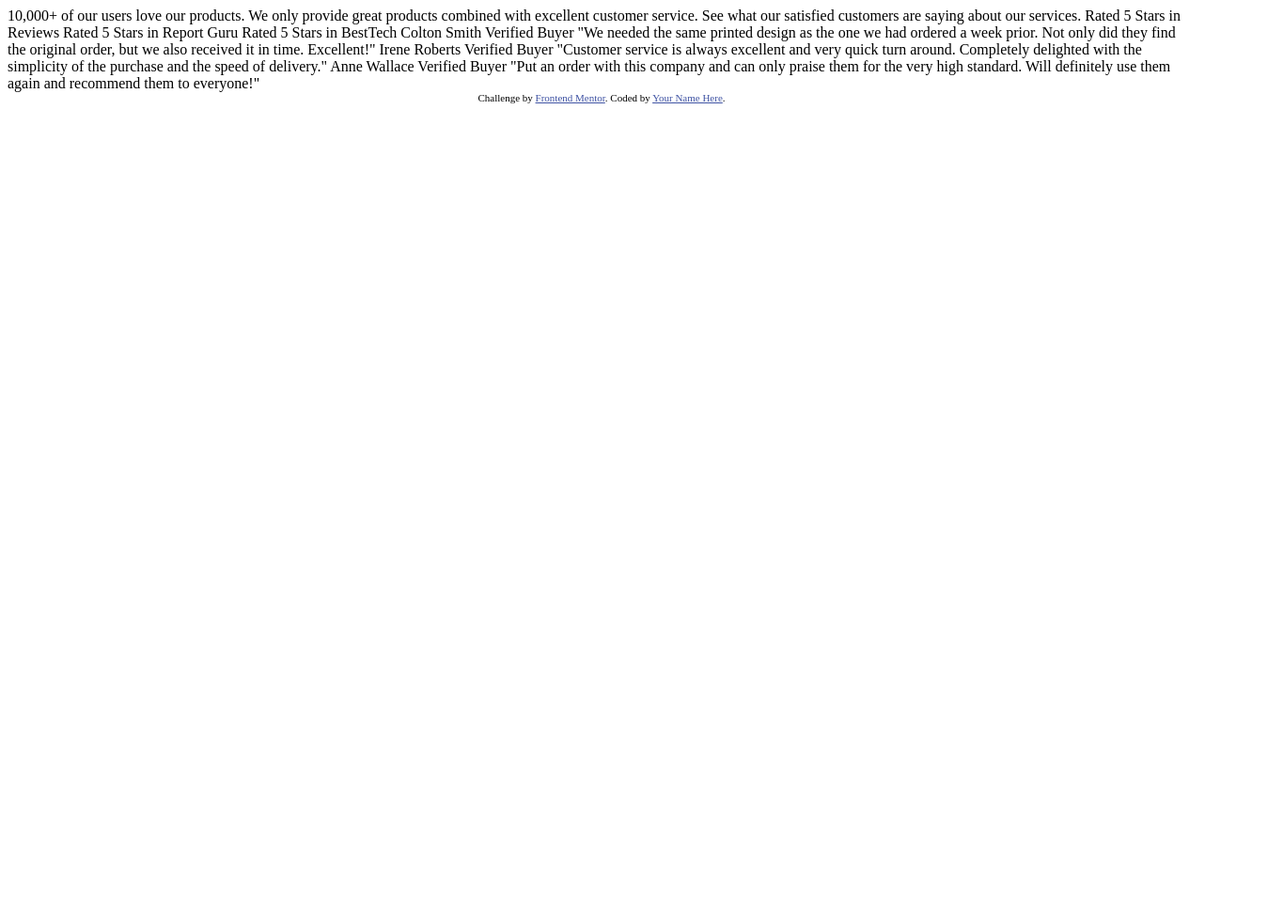
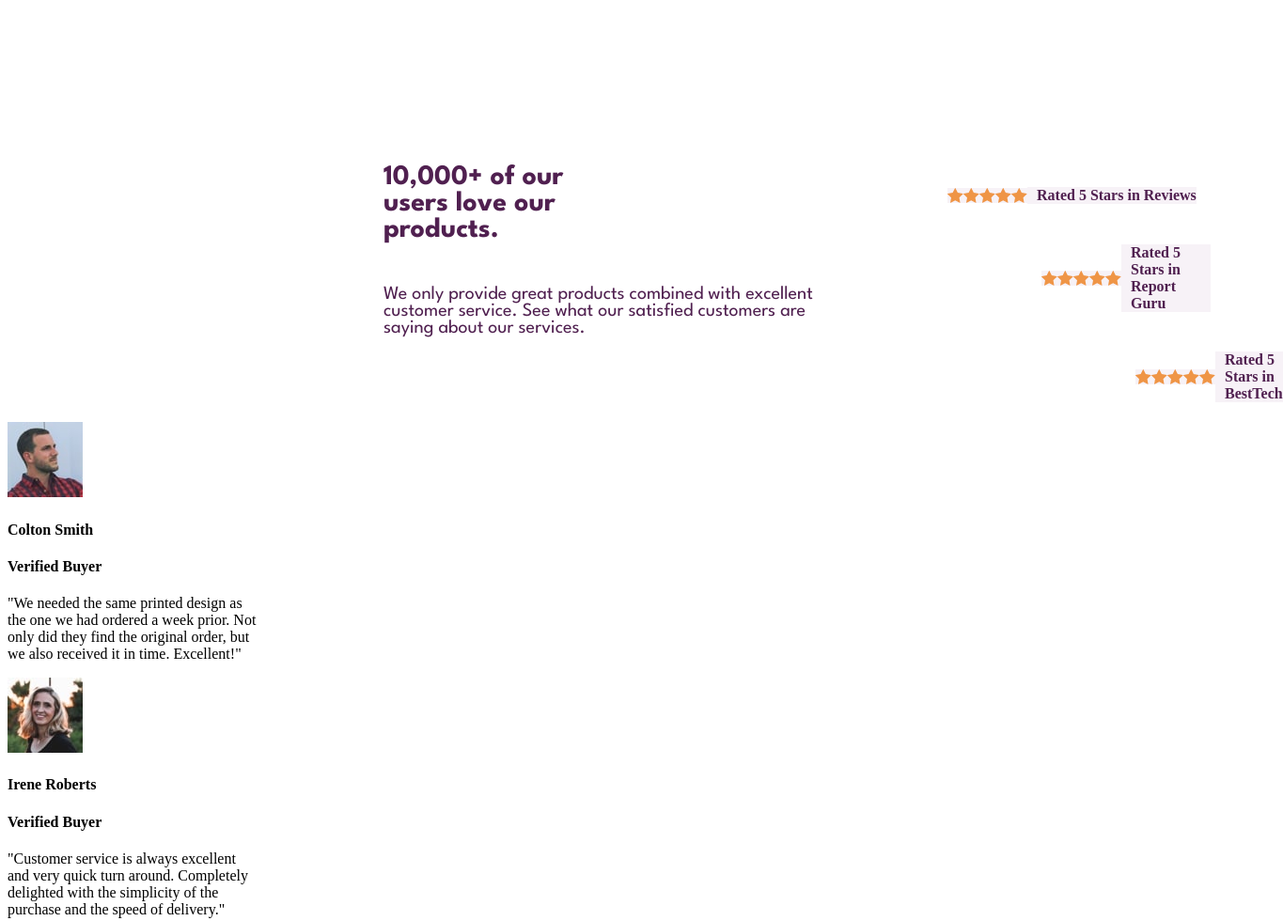
Before and after one commit to renangasparalvescabral/secao-de-prova-social, a plain HTML site: page index.html in a window 1280 px wide. Shown: the top 980 px of the page at 94% size, 1365 px wide, since content can reach past the window. Before the commit the page ends 800 px from the top, so only its background shows below. Drawn offline with Linux system fonts and the light colour scheme.

Commit message:
1° parte - configuração html com imagens e escrita, ja dansdo os primeiros passos no CSS

```diff
--- /dev/null
+++ b/index.css
@@ -0,0 +1,77 @@
+@charset "UTF-8";
+@import url('https://fonts.googleapis.com/css2?family=League+Spartan:wght@400;500;700&display=swap');
+
+body{
+    width: 100%;
+    height: 100%;
+}
+
+.artigo{
+    display: flex;
+    flex-direction: column;
+    font-family: 'League Spartan', sans-serif;
+    font-size: 20px;
+    color: hsl(300, 43%, 22%);
+    margin-top: 150px;
+    margin-left: 400px;
+}
+
+.classificacao-1{
+    display: flex;
+    align-items: center;
+    margin-top: -200px;
+    margin-left: 1000px;
+
+}
+
+.classificacao-1 img{
+    background-color:hsl(300, 24%, 96%);
+}
+
+.classificacao-1 h4{
+    color: hsl(300, 43%, 22%);
+    padding-left: 10px;
+    background-color:hsl(300, 24%, 96%);
+}
+
+.classificacao-2{
+    display: flex;
+    flex-direction: row;
+    align-items: center;
+    margin-top: 0px;
+    margin-left: 1100px;
+}
+
+.classificacao-2 img{
+    background-color:hsl(300, 24%, 96%);
+}
+.classificacao-2 h4{
+    color: hsl(300, 43%, 22%);
+    padding-left: 10px;
+    background-color:hsl(300, 24%, 96%);
+}
+
+.classificacao-3{
+    display: flex;
+    flex-direction: row;
+    align-items: center;
+    margin-left: 1200px;
+}
+
+.classificacao-3 img{
+    background-color:hsl(300, 24%, 96%);
+}
+
+.classificacao-3 h4{
+    color: hsl(300, 43%, 22%);
+    padding-left: 10px;
+    background-color:hsl(300, 24%, 96%);
+}
+
+      .attribution {
+        font-size: 11px;
+        text-align: center;
+      }
+      .attribution a {
+        color: hsl(228, 45%, 44%);
+      }
--- a/index.html
+++ b/index.html
@@ -1,61 +1,97 @@
 <!DOCTYPE html>
-<html lang="en">
+<html lang="pt-br">
   <head>
     <meta charset="UTF-8" />
     <meta name="viewport" content="width=device-width, initial-scale=1.0" />
     <!-- displays site properly based on user's device -->
 
-    <link
-      rel="icon"
-      type="image/png"
-      sizes="32x32"
-      href="./images/favicon-32x32.png"
-    />
+    <link rel="icon" type="image/png"sizes="32x32"href="./images/prova_social.jpg"/>
+    <title>Seção de prova social</title>
+    <Link rel="stylesheet" href="index.css">
 
-    <title>Frontend Mentor | Social proof section</title>
+    <!-- - Desktop: 1440px -->
+    <!-- Very Dark Magenta: hsl(300, 43%, 22%)
+         Soft Pink: hsl(333, 80%, 67%) -->
 
-    <!-- Feel free to remove these styles or customise in your own stylesheet 👍 -->
-    <style>
-      .attribution {
-        font-size: 11px;
-        text-align: center;
-      }
-      .attribution a {
-        color: hsl(228, 45%, 44%);
-      }
-    </style>
+    <!-- Dark Grayish Magenta: hsl(303, 10%, 53%)
+         Light Grayish Magenta: hsl(300, 24%, 96%)
+         White: hsl(0, 0%, 100%)-->
+
+    <!-- Font size: 15px
+         - Family: [League Spartan](https://fonts.google.com/specimen/League+Spartan)
+         - Weights: 400, 500, 700  -->
+
   </head>
   <body>
-    10,000+ of our users love our products.
 
-    We only provide great products combined with excellent customer service.
-    See what our satisfied customers are saying about our services.
+      <section class="artigo">
+        <h1> 10,000+ of our<br>users love our<br>products. </h1>
 
-    Rated 5 Stars in Reviews
-    Rated 5 Stars in Report Guru
-    Rated 5 Stars in BestTech
+        <p>We only provide great products combined with excellent
+        <br>customer service. See what our satisfied customers are
+        <br>saying about our services.</p>
+      </section>
 
-    Colton Smith
-    Verified Buyer
-    "We needed the same printed design as the one we had ordered a week prior.
-    Not only did they find the original order, but we also received it in time.
-    Excellent!"
+    <div class="classificacao-1">
+    <img src="images/icon-star.svg">
+    <img src="images/icon-star.svg">
+    <img src="images/icon-star.svg">
+    <img src="images/icon-star.svg">
+    <img src="images/icon-star.svg"><h4>Rated 5 Stars in Reviews</h4>
+    </div>
 
-    Irene Roberts
-    Verified Buyer
-    "Customer service is always excellent and very quick turn around. Completely
-    delighted with the simplicity of the purchase and the speed of delivery."
+    <div class="classificacao-2">
+    <img src="images/icon-star.svg">
+    <img src="images/icon-star.svg">
+    <img src="images/icon-star.svg">
+    <img src="images/icon-star.svg">
+    <img src="images/icon-star.svg"><h4>Rated 5 Stars in Report Guru</h4>
+    </div>
 
-    Anne Wallace
-    Verified Buyer
-    "Put an order with this company and can only praise them for the very high
-    standard. Will definitely use them again and recommend them to everyone!"
+    <div class="classificacao-3">
+    <img src="images/icon-star.svg">
+    <img src="images/icon-star.svg">
+    <img src="images/icon-star.svg">
+    <img src="images/icon-star.svg">
+    <img src="images/icon-star.svg"><h4>Rated 5 Stars in BestTech</h4>
+    </div>
+
+    <div class="candidato-1">
+    <img src="images/image-colton.jpg">
+    <h4 class="nome-1">Colton Smith</h4>
+    <h4 class="verificacao-1">Verified Buyer</h4>
+    <p>"We needed the same printed design as<br>
+       the one we had ordered a week prior. Not<br>
+       only did they find the original order, but<br>
+       we also received it in time. Excellent!"</p>
+    </div>
+
+    <div class="candidato-2">
+    <img src="images/image-irene.jpg">
+    <h4 class="nome-2"> Irene Roberts </h4>
+    <h4 class="verificacao-2"> Verified Buyer </h4>
+    <p>"Customer service is always excellent<br>
+       and very quick turn around. Completely<br>
+       delighted with the simplicity of the<br>
+       purchase and the speed of delivery."</p>
+    </div>
+
+    <div class="candidato-3">
+    <img src="images/image-anne.jpg">
+    <h4 class="nome-3">Anne Wallace</h4>
+    <h4 class="verificacao-3">Verified Buyer</h4>
+    <p>"Put an order with this company and can<br>
+       only praise them for the very high<br>
+       standard. Will definitely use them again<br>
+       and recommend them to everyone!"</p>
+    </div>
 
     <div class="attribution">
       Challenge by
-      <a href="https://www.frontendmentor.io?ref=challenge" target="_blank"
-        >Frontend Mentor</a
-      >. Coded by <a href="#">Your Name Here</a>.
+      <a href="https://www.frontendmentor.io?ref=challenge"
+      target="_blank" >Frontend Mentor</a>.
+      Coded by <a href="#">Renan Gaspar</a>.
     </div>
+
   </body>
 </html>
```
Also changed, not shown: images/prova_social.jpg (added), style.css (added).
